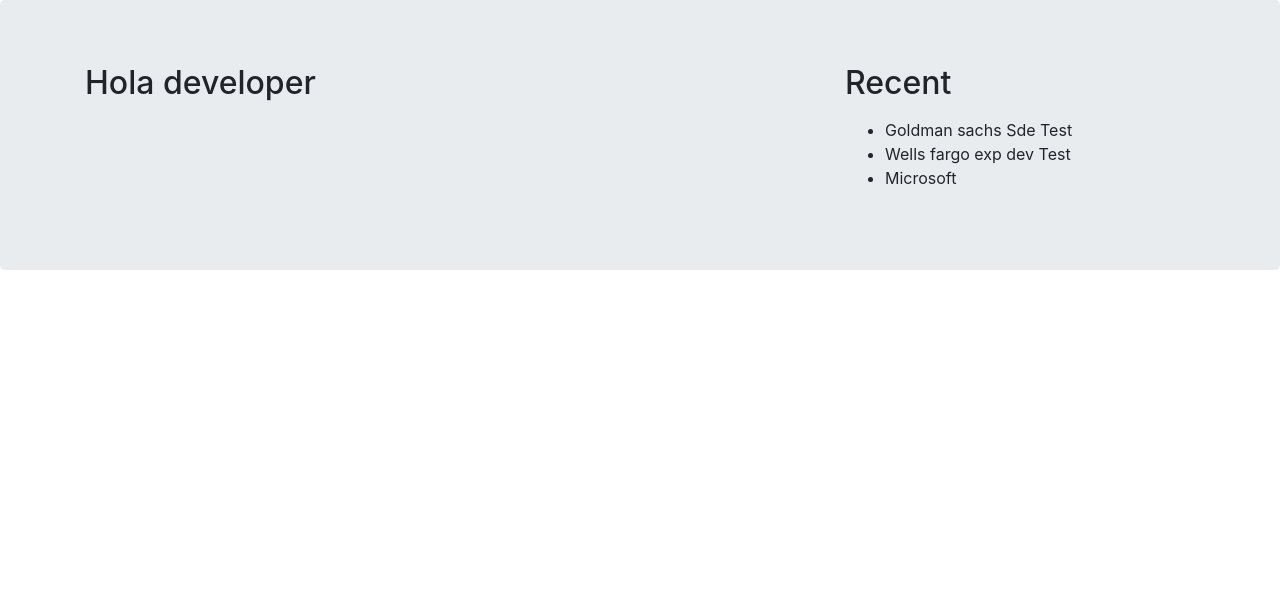
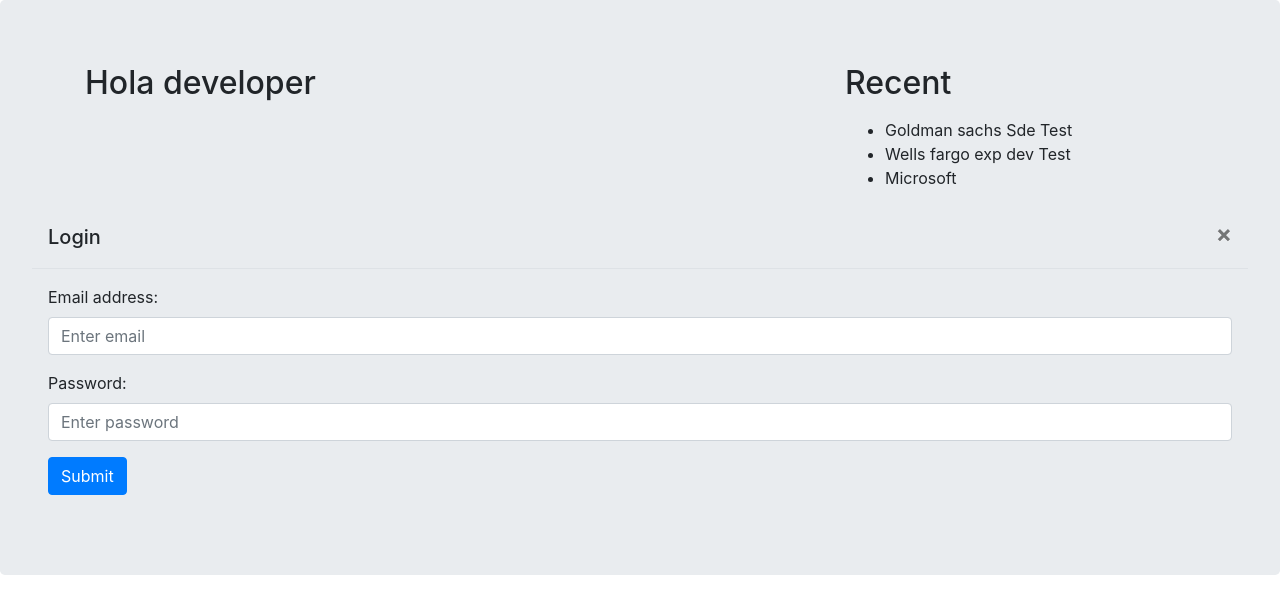
Before and after one commit to n00bmaster2810/DevHire, a Node project: template views/developers.ejs in a window 1280 px wide. Shown: the part 90-704 px from the top of the page. Run offline with Node 20 templates, Linux system fonts and the light colour scheme; the template is opened without the code that fills it, so the values that code supplies are empty; some libraries are stand-ins or nearby versions.

Commit message:
my portfolio added

```diff
--- a/views/developers.ejs
+++ b/views/developers.ejs
@@ -100,5 +100,78 @@
 </div>
 <div>
 
+
+
+  <div class="modal-header">
+    <h5 class="modal-title" id="loginModalHeader">Login</h5>
+    <button type="button" class="close" data-dismiss="modal" aria-label="Close">
+      <span aria-hidden="true">&times;</span>
+    </button>
+  </div>
+  <div class="modal-body">
+    <form action="/login" method="POST">
+      <div class="form-group">
+        <label for="email">Email address:</label>
+        <input name="email" type="email" class="form-control" placeholder="Enter email" id="email" />
+      </div>
+      <div class="form-group">
+        <label for="password">Password:</label>
+        <input name="password" type="password" class="form-control" placeholder="Enter password" id="password" />
+      </div>
+      <!--<div class="form-group form-check">
+        <label class="form-check-label"> <input class="form-check-input" type="checkbox" /> Remember me </label>
+      </div>-->
+      <button type="submit" class="btn btn-primary">Submit</button>
+    </form>
+  </div>
+</div>
+</div>
+</div>
+<div class="modal fade" id="signupModal" tabindex="-1" aria-labelledby="signupModal" aria-hidden="true">
+<div class="modal-dialog">
+<div class="modal-content rounded">
+  <div class="modal-header">
+    <h5 class="modal-title" id="signupModalHeader">Signup</h5>
+    <button type="button" class="close" data-dismiss="modal" aria-label="Close">
+      <span aria-hidden="true">&times;</span>
+    </button>
+  </div>
+  <div class="modal-body">
+    <form action="/register" method="POST">
+      <div class="form-group">
+        <label for="firstName">First Name:</label>
+        <input name="firstName" type="text" class="form-control" placeholder="Enter your First Name" id="firstName" />
+      </div>
+      <div class="form-group">
+        <label for="lastName">Last Name:</label>
+        <input name="lastName" type="text" class="form-control" placeholder="Enter your Last Name" id="lastName" />
+      </div>
+      <div class="form-group">
+        <label for="email">Email address:</label>
+        <input name="email" type="email" class="form-control" placeholder="Enter email" id="email" />
+      </div>
+      <div class="form-group">
+        <label for="password">Password:</label>
+        <input name="password" type="password" class="form-control" placeholder="Enter password" id="password" />
+
+
+
+
+
+
+
+
+
+
+
+</div>
+
+
+
+
+
+
+
+
 </body>
 </html>
```
